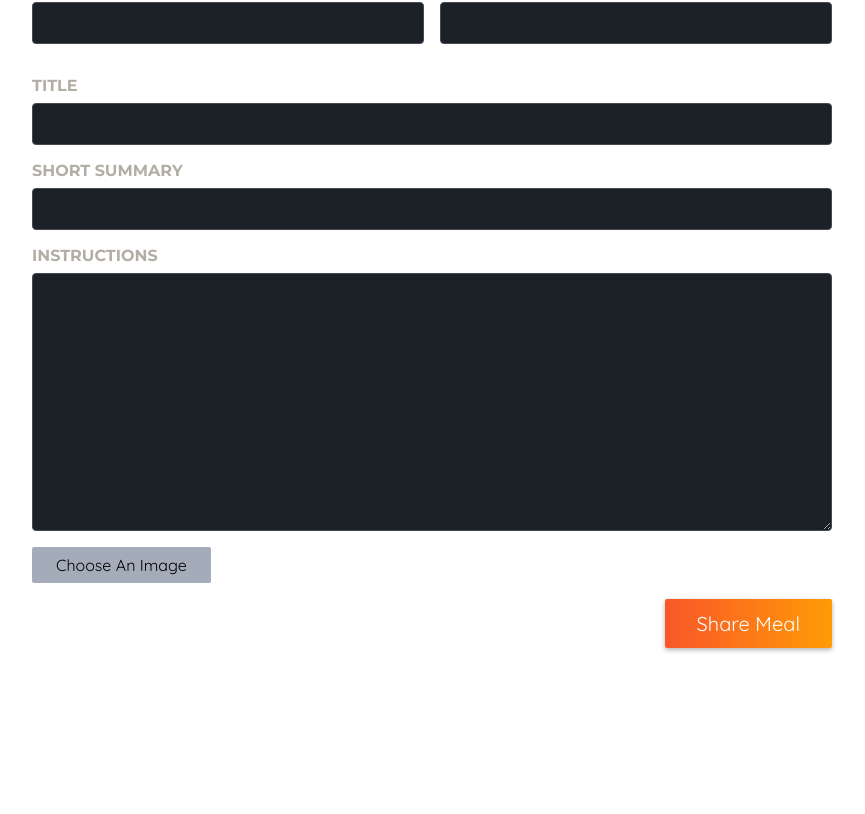
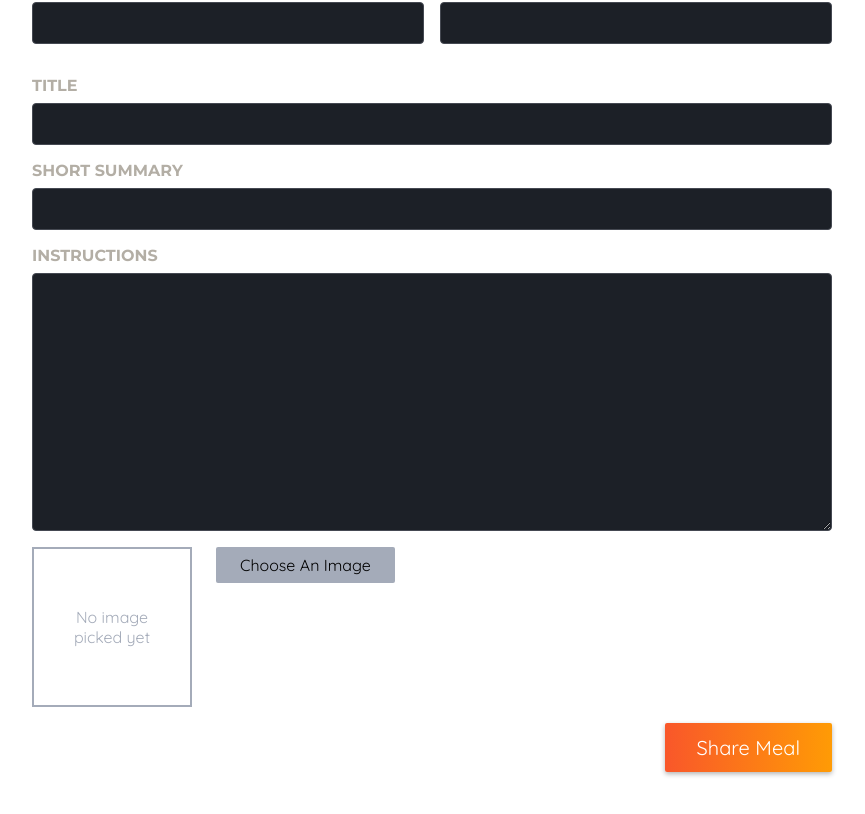
Before and after one commit to KenjaminButton/NextJS-Recipes-App, a Next.js app: page /meals/share in a window 1280 px wide. Shown: the part 433-1247 px from the top of the page, without its empty margins (32-897 px from the left). Before the commit the page ends 1129 px from the top, so only its background shows below. Built offline with nearby package versions, Linux system fonts and the light colour scheme.

Commit message:
image picker preview rendered with state

```diff
--- a/components/main-header/meals/image-picker.js
+++ b/components/main-header/meals/image-picker.js
@@ -1,18 +1,47 @@
 'use client'
-import { useRef } from 'react';
+import { useRef, useState } from 'react';
 import classes from './image-picker.module.css'
+import Image from 'next/image';
 
 export default function ImagePicker({ label, name }) {
+  const [pickedImage, setPickedImage] = useState()
+
   const imageInput = useRef();
 
   function handlePickClick() {
     imageInput.current.click()
   }
 
+  function handleImageChange(event) {
+    const file = event.target.files[0]
+
+    if (!file) {
+      setPickedImage(null)
+      return;
+    }
+
+    const fileReader = new FileReader()
+    fileReader.onload = () => {
+      setPickedImage(fileReader.result)
+    }
+    fileReader.readAsDataURL(file)
+
+  }
+
   return (
     <div className={classes.picker}>
       <label htmlFor={name}>{label}</label>
       <div className={classes.controls}>
+        <div className={classes.preview}>
+          {!pickedImage && <p>No image picked yet</p>}
+          {pickedImage && (
+            <Image
+              src={pickedImage}
+              alt='The image selected by the user'
+              fill
+            />
+          )}
+        </div>
         <input
           className={classes.input}
           type="file"
@@ -20,6 +49,7 @@
           accept="image/png, image/jpeg"
           name={name}
           ref={imageInput}
+          onChange={handleImageChange}
         />
         <button
           className={classes.button}
```
